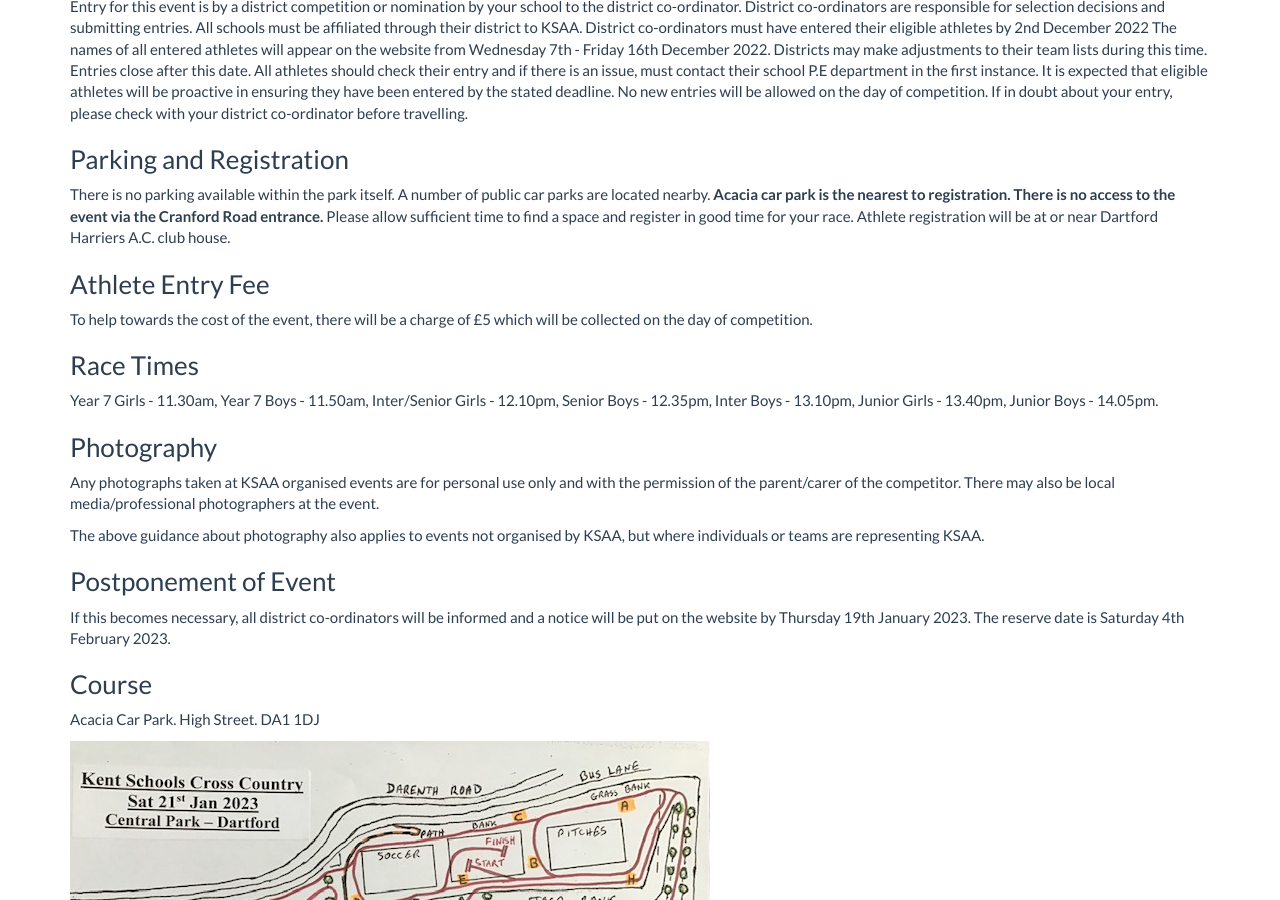
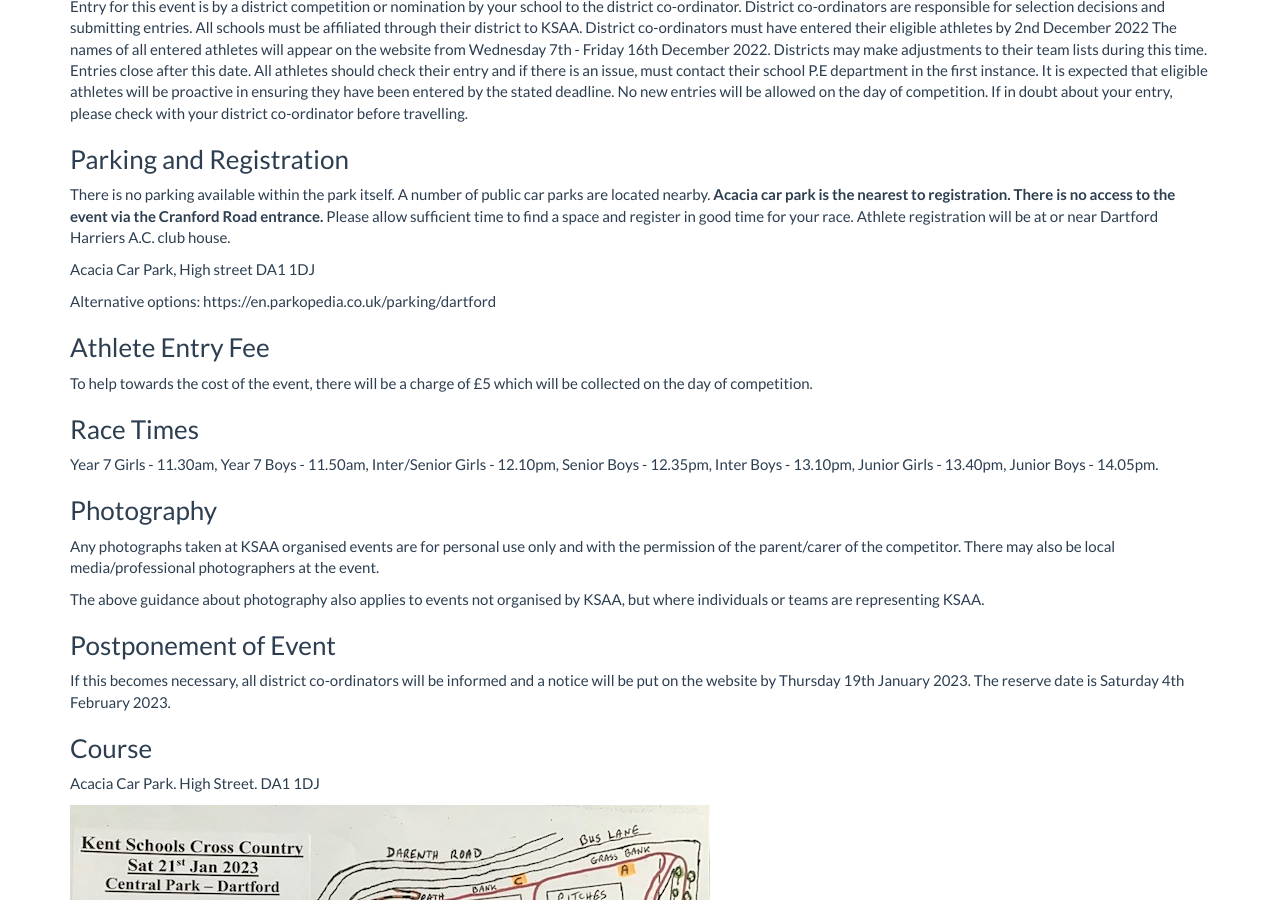
Before and after one commit to chrisnewark/chrisnewark.github.io, a Jekyll site: the page built from _events/22-23/2023-01-21-kent-schools-cross-country-champs.md, in a window 1280 px wide and 900 px high, scrolled down 602 px. Built offline with Jekyll 4.4.1, drawn with Linux system fonts in a browser that asks for light colours; nearby versions of some CDN libraries.

Commit message:
Added alt car park link

```diff
--- a/_events/22-23/2023-01-21-kent-schools-cross-country-champs.md
+++ b/_events/22-23/2023-01-21-kent-schools-cross-country-champs.md
@@ -39,6 +39,10 @@ No new entries will be allowed on the day of competition. If in doubt about your
 
 There is no parking available within the park itself. A number of public car parks are located nearby. **Acacia car park is the nearest to registration. There is no access to the event via the Cranford Road entrance.** Please allow sufficient time to find a space and register in good time for your race. Athlete registration will be at or near Dartford Harriers A.C. club house.
 
+Acacia Car Park, High street DA1 1DJ
+
+Alternative options: https://en.parkopedia.co.uk/parking/dartford
+
 ### Athlete Entry Fee
 
 To help towards the cost of the event, there will be a charge of £5 which will be collected on the day of competition.
```
